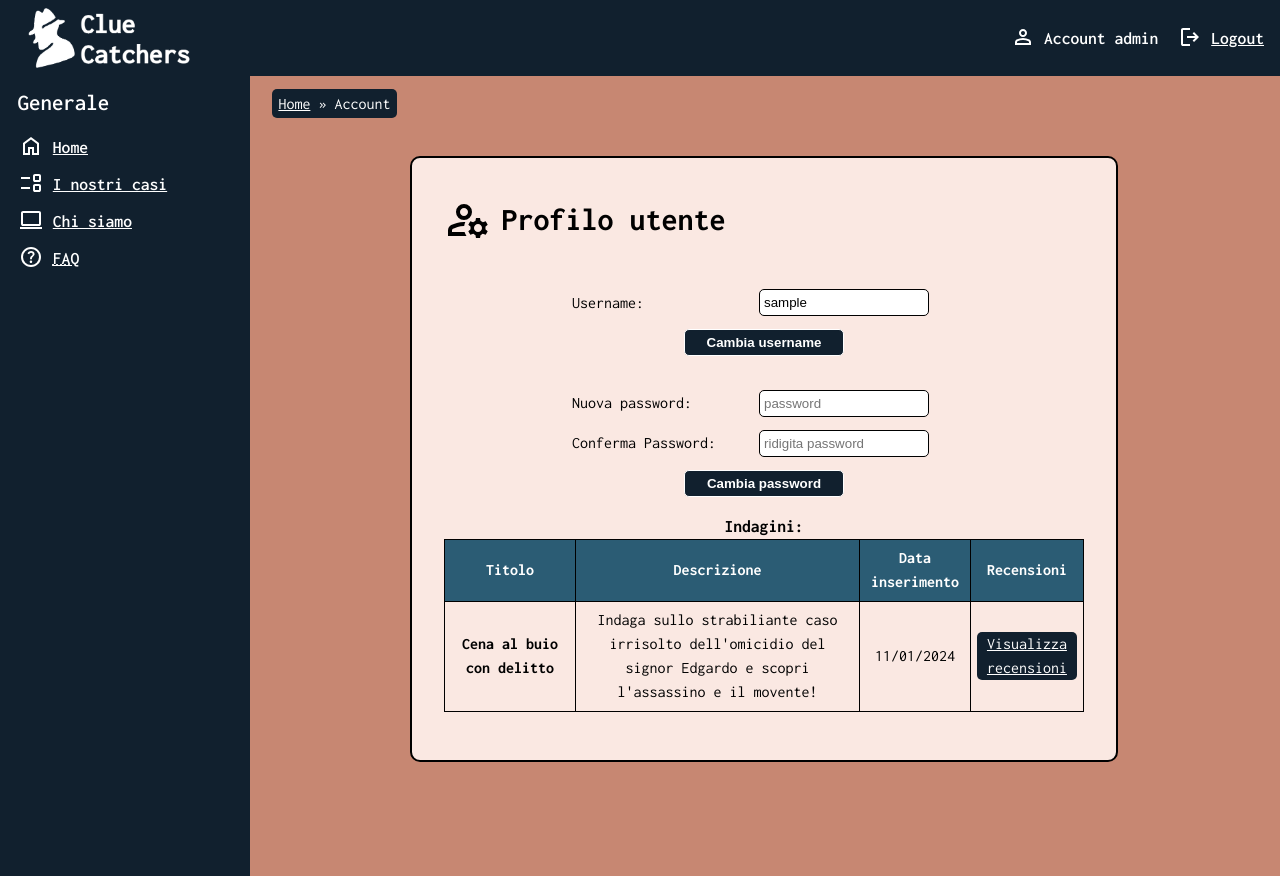
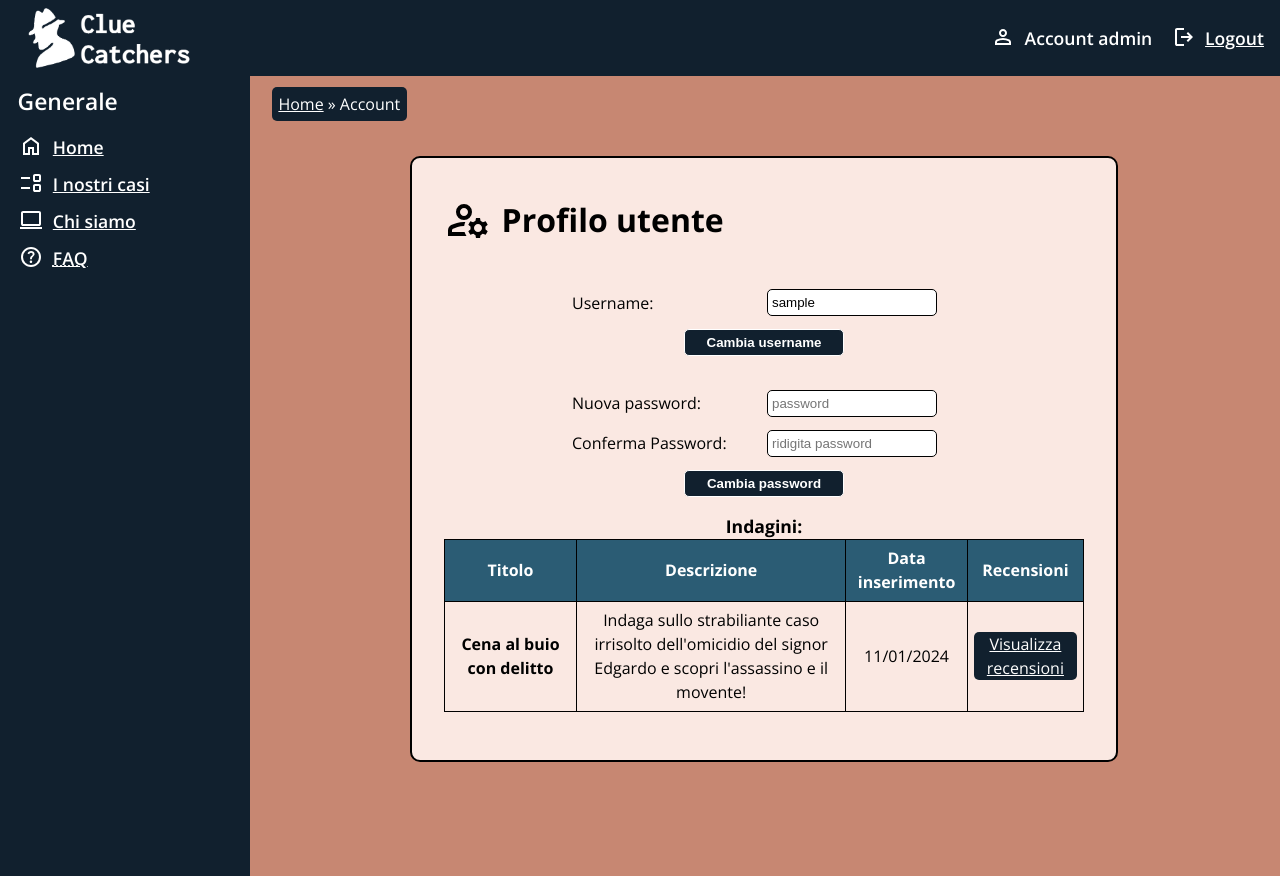
Before and after one commit to samuele-visentin/unipd-TecWeb, a PHP site: page /account.php in a window 1280 px wide. Run offline with PHP 8.4, Linux system fonts and the light colour scheme; the visitor is signed in with stand-in values (Sample User, id 1); data comes from the database, SQL or seed files in the repository.

Commit message:
cambiato font in open sans

```diff
--- a/src/assets/css/main.css
+++ b/src/assets/css/main.css
@@ -2,7 +2,7 @@
 
 @font-face {
     font-family: 'Inconsolata';
-    src: url(../fonts/Inconsolata-VariableFont_wdth.ttf);
+    src: url(../fonts/OpenSans-VariableFont_wdth.ttf);
 }
 
 * {
@@ -638,7 +638,7 @@ form#userform input, form#passwordform input{
 
 form#userform label, form#passwordform label {
     padding: 0.5em;
-    width: 9em;
+    width: 10em;
 }
 
 form#userform input[type="submit"], form#passwordform input[type="submit"]{
```
Also changed, not shown: src/assets/fonts/OpenSans-VariableFont_wdth.ttf (added).
